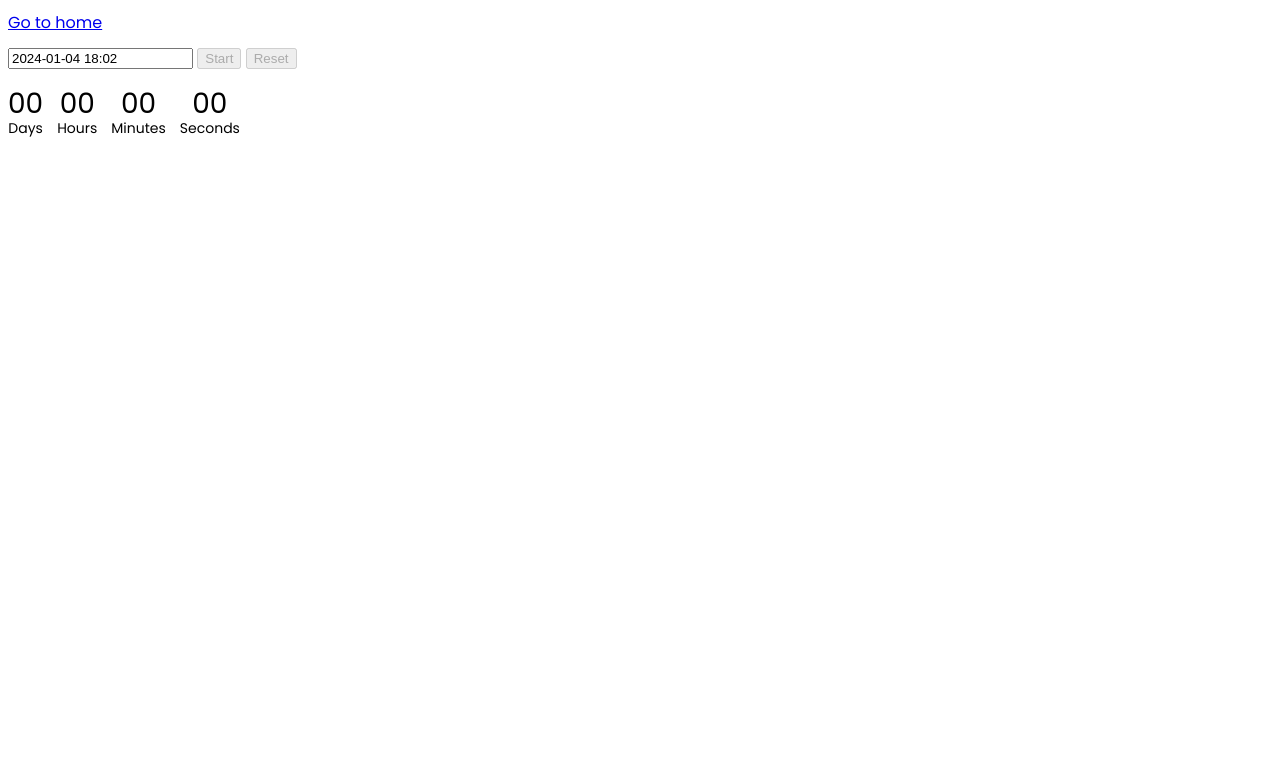
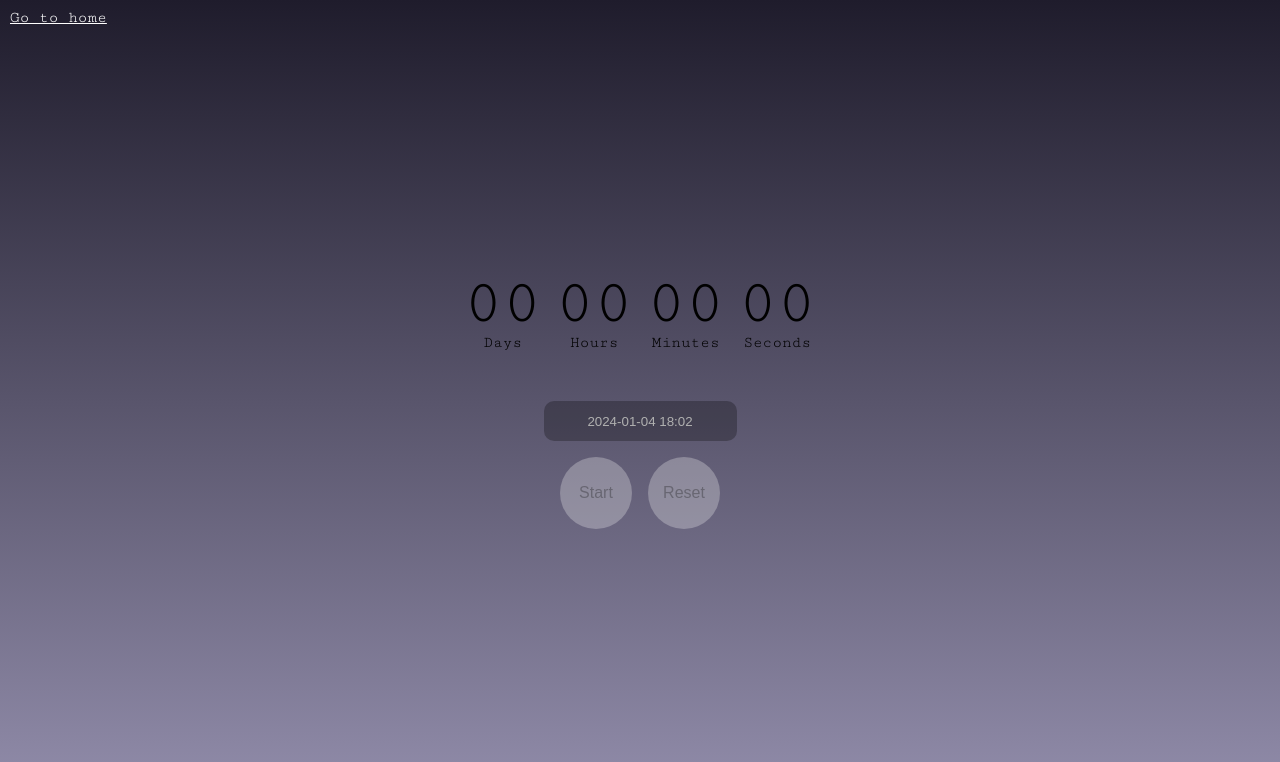
Before and after one commit to AiHikki/goit-js-hw-10, a website built with Vite: page src/01-timer.html in a window 1280 px wide. Built offline with nearby package versions, Linux system fonts and the light colour scheme; what izitoast would draw is missing.

Commit message:
update styles

```diff
--- a/src/01-timer.html
+++ b/src/01-timer.html
@@ -5,17 +5,13 @@
     <meta http-equiv="X-UA-Compatible" content="IE=edge" />
     <meta name="viewport" content="width=device-width, initial-scale=1.0" />
     <title>Timer</title>
-    <link rel="stylesheet" href="./css/style.css" />
     <link rel="stylesheet" href="./css/01-timer.css" />
   </head>
   <body>
     <section>
       <a href="./index.html">Go to home</a>
     </section>
-    <input type="text" id="datetime-picker" />
-    <button type="button" data-start>Start</button>
-    <button type="button" data-reset>Reset</button>
-
+    <div class="container">
       <div class="timer">
         <div class="field">
           <span class="value" data-days>00</span>
@@ -35,6 +31,17 @@
         </div>
       </div>
 
+      <div class="timer-tools">
+        <label>
+          <input class="datetime-picker" type="text" id="datetime-picker" />
+        </label>
+        <div class="timer-handler">
+          <button class="start-btn" type="button" data-start>Start</button>
+          <button class="reset-btn" type="button" data-reset>Reset</button>
+        </div>
+      </div>
+    </div>
+
     <script type="module" src="./js/01-timer.js"></script>
   </body>
 </html>
--- a/src/css/01-timer.css
+++ b/src/css/01-timer.css
@@ -1,19 +1,161 @@
+@import url('https://fonts.googleapis.com/css2?family=Cutive+Mono&display=swap');
+
+:root {
+  --bg: #1a1e24;
+  --color: #eee;
+  /* --font: Montserrat, Roboto, Helvetica, Arial, sans-serif; */
+}
+
+* {
+  box-sizing: border-box;
+  margin: 0;
+  padding: 0;
+}
+
+body {
+  font-family: 'Cutive Mono', monospace;
+  background: #1f1c2c;
+  background: -webkit-linear-gradient(to top, #928dab, #1f1c2c);
+  background: linear-gradient(to top, #928dab, #1f1c2c);
+  color: #000000;
+  line-height: 1;
+}
+button,
+label {
+  cursor: pointer;
+}
+
+input,
+button {
+  outline: none;
+}
+
+section {
+  position: absolute;
+  top: 10px;
+  left: 10px;
+}
+section a {
+  color: #fff;
+}
+
+.container {
+  display: flex;
+  justify-content: center;
+  align-items: center;
+  flex-direction: column;
+  gap: 50px;
+  height: 100vh;
+}
 .timer {
-  margin-top: 20px;
   display: flex;
   gap: 14px;
 }
 .field {
   text-align: center;
-  display: grid;
-  grid-template-rows: 1fr;
-  grid-template-columns: 2fr;
+  display: flex;
+  flex-direction: column;
 }
 
 .value {
-  font-size: 28px;
-  line-height: 1;
+  font-size: 64px;
 }
 .label {
-  font-size: 14px;
+  font-size: 16px;
 }
+
+.timer-tools label {
+  display: block;
+  margin-bottom: 16px;
+}
+.timer-tools .datetime-picker {
+  height: 40px;
+  border-radius: 10px;
+  padding: 0 8px;
+  background: #00000045;
+  color: #b0b0b0;
+  transition: 0.5s;
+  text-align: center;
+  border: none;
+  position: relative;
+}
+
+.timer-tools .datetime-picker::before {
+  content: '';
+  position: absolute;
+  top: 0;
+  left: 0;
+  width: 100%;
+  height: 100%;
+  border-radius: 50%;
+  background: #fff;
+  transition: 0.5s;
+  transform: scale(0.9);
+  z-index: -1;
+}
+
+.timer-tools .datetime-picker:hover::before {
+  transform: scale(1.1);
+  box-shadow: 0 0 15px #fff;
+}
+.timer-tools .datetime-picker:hover {
+  color: #fff;
+  box-shadow: 0 0 6px #fff;
+}
+
+.timer-handler {
+  display: flex;
+  justify-content: center;
+  gap: 16px;
+}
+
+.timer-handler .start-btn,
+.reset-btn {
+  border-radius: 50%;
+  width: 72px;
+  height: 72px;
+  border: none;
+  font-size: 16px;
+}
+/*
+button {
+  display: inline-block;
+  text-align: center;
+  padding: 1.18em 1.32em 1.03em;
+  line-height: 1;
+  border-radius: 1em;
+  position: relative;
+  min-width: 8.23em;
+  text-decoration: none;
+  font-family: var(--font);
+  font-size: 1.25rem;
+}
+
+button:before,
+button:after {
+  width: 4.4em;
+  height: 2.95em;
+  position: absolute;
+  content: '';
+  display: inline-block;
+  background: var(--color);
+  border-radius: 50%;
+  transition: transform 1s ease;
+  transform: scale(0);
+  z-index: -1;
+}
+
+button:before {
+  top: -25%;
+  left: 20%;
+}
+
+button:after {
+  bottom: -25%;
+  right: 20%;
+}
+
+button:hover:before,
+button:hover:after {
+  transform: none;
+} */
--- a/src/css/style.css
+++ b/src/css/02-snackbar.css
@@ -14,3 +14,23 @@ section {
   margin-bottom: 10px;
   margin-top: 10px;
 }
+
+.form {
+  width: 280px;
+  font-weight: 300;
+}
+.delay-label {
+  display: block;
+  margin-bottom: 10px;
+}
+.delay-label input {
+  width: 100%;
+  height: 30px;
+}
+.form fieldset {
+  margin-bottom: 10px;
+}
+
+.form button {
+  width: 100%;
+}
```
Also changed, not shown: src/02-snackbar.html (+1 -2 lines), src/css/snackbar.css (deleted, +0 -19 lines). Lines whose indentation alone changed are shown as unchanged.
